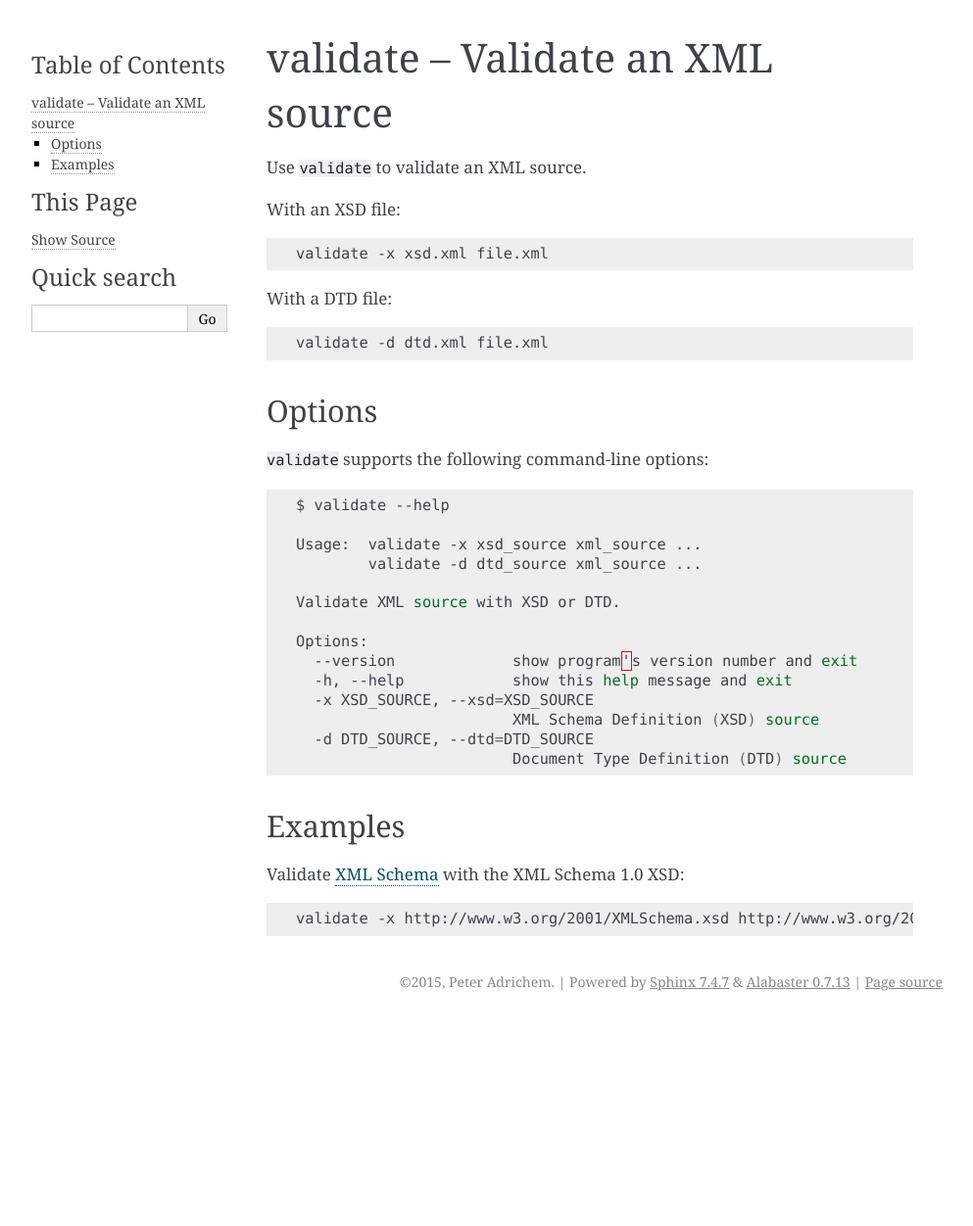
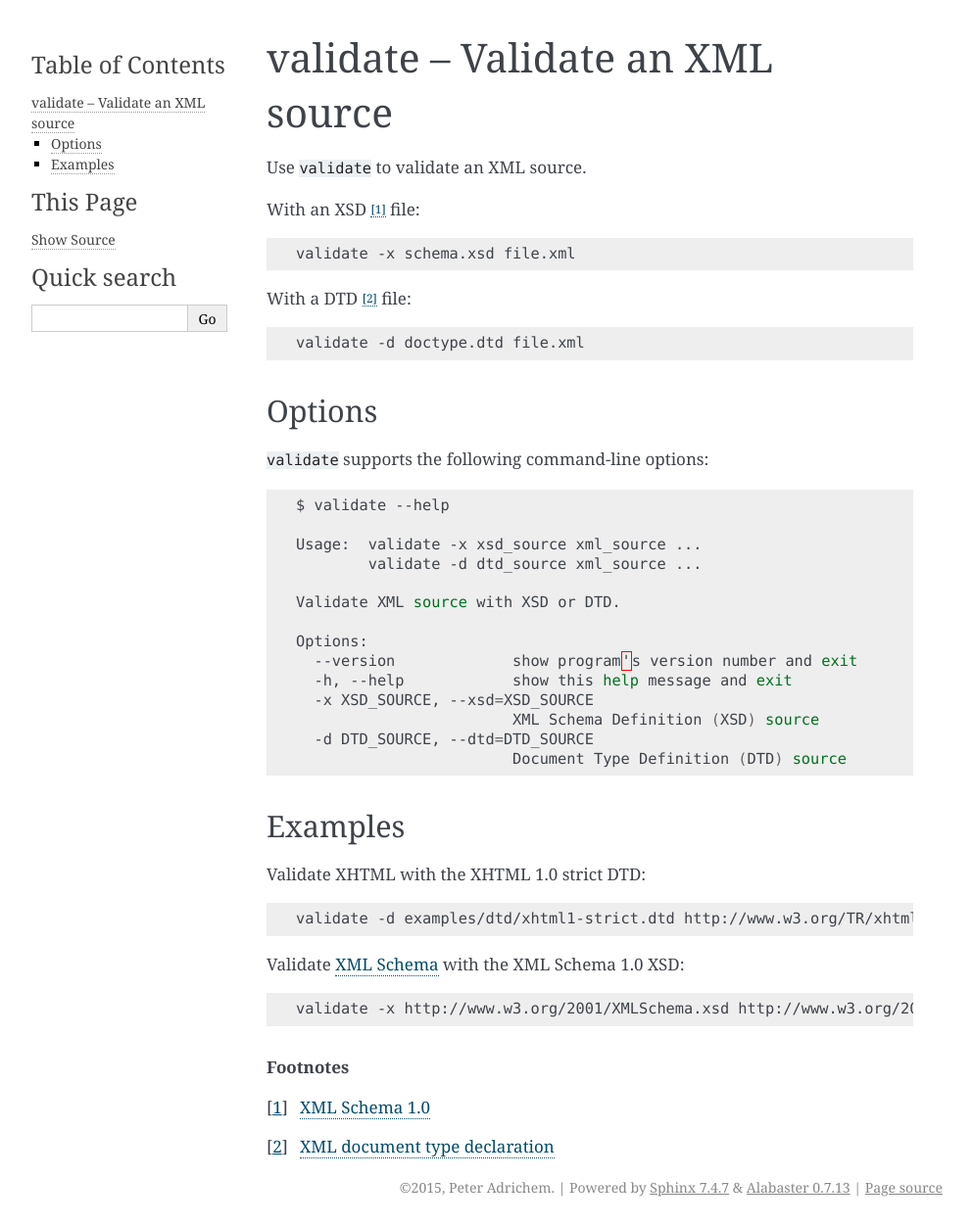
Before and after one commit to peteradrichem/Xul, a Sphinx documentation site: the page built from docs/validate.rst, in a window 1280 px wide. Shown: the whole page at 98% size, without its empty margins (148-1141 px from the left). Built offline with Sphinx 7.4.7, drawn with Linux system fonts in a browser that asks for light colours; before the commit the page ends 1042 px from its top, so only the background shows below that.

Commit message:
XSD and DTD footnotes

```diff
--- a/docs/validate.rst
+++ b/docs/validate.rst
@@ -7,21 +7,17 @@ validate -- Validate an XML source
 
 Use ``validate`` to validate an XML source.
 
-With an XSD file:
+With an XSD [#]_ file:
 
 .. code:: bash
 
-   validate -x xsd.xml file.xml
+   validate -x schema.xsd file.xml
 
-.. index::
-   single: DTD
-   single: Document Type Definition
-
-With a DTD file:
+With a DTD [#]_ file:
 
 .. code:: bash
 
-   validate -d dtd.xml file.xml
+   validate -d doctype.dtd file.xml
 
 
 Options
@@ -51,6 +47,16 @@ Examples
 --------
 
 .. index::
+   single: DTD
+   single: Document Type Definition
+
+Validate XHTML with the XHTML 1.0 strict DTD:
+
+.. code:: bash
+
+   validate -d examples/dtd/xhtml1-strict.dtd http://www.w3.org/TR/xhtml1
+
+.. index::
    single: XSD
    single: XML Schema Definition
 
@@ -59,3 +65,9 @@ Validate `XML Schema <http://www.w3.org/XML/Schema>`_ with the XML Schema 1.0 XS
 .. code:: bash
 
    validate -x http://www.w3.org/2001/XMLSchema.xsd http://www.w3.org/2001/XMLSchema.xsd
+
+
+.. rubric:: Footnotes
+
+.. [#] `XML Schema 1.0 <http://www.w3.org/XML/Schema>`_
+.. [#] `XML document type declaration <http://www.w3.org/TR/xml/#dt-doctype>`_
```
